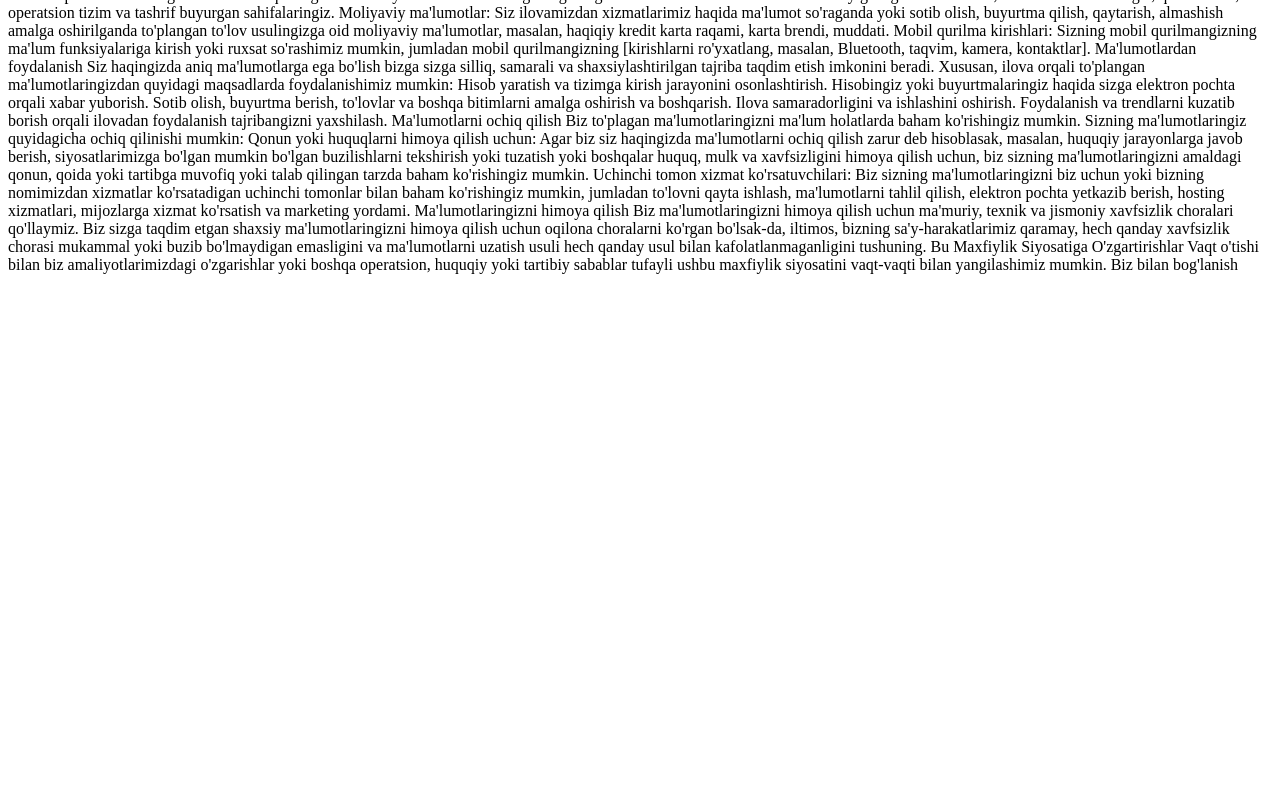
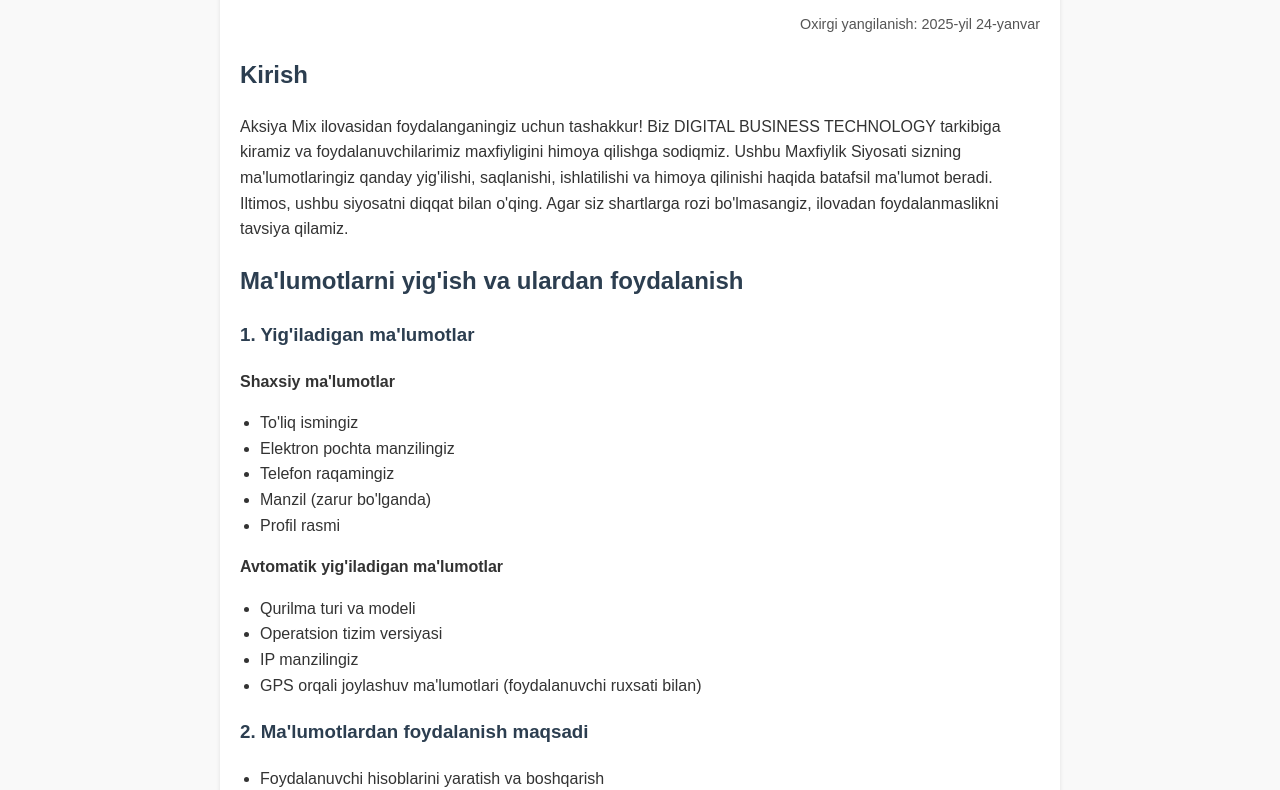
Before and after one commit to aksiyamix/privacy-policy-uz, a plain HTML site: page index.html in a window 1280 px wide. Shown: the part 120-910 px from the top of the page. Before the commit the page ends 800 px from the top, so only its background shows below. Drawn offline with Linux system fonts and the light colour scheme.

Commit message:
Update index.html

```diff
--- a/index.html
+++ b/index.html
@@ -1,50 +1,116 @@
 <!DOCTYPE html>
-<html lang="en">
+<html lang="uz">
 <head>
     <meta charset="UTF-8">
     <meta name="viewport" content="width=device-width, initial-scale=1.0">
-    <title>Document</title>
+    <title>Maxfiylik Siyosati</title>
+    <style>
+        body {
+            font-family: Arial, sans-serif;
+            line-height: 1.6;
+            margin: 0;
+            padding: 0;
+            background-color: #f9f9f9;
+            color: #333;
+        }
+        .container {
+            max-width: 800px;
+            margin: 20px auto;
+            padding: 20px;
+            background: #fff;
+            border-radius: 8px;
+            box-shadow: 0 2px 4px rgba(0, 0, 0, 0.1);
+        }
+        h1, h2, h3 {
+            color: #2c3e50;
+        }
+        h1 {
+            text-align: center;
+            margin-bottom: 20px;
+        }
+        ul {
+            padding-left: 20px;
+        }
+        .contact-info {
+            margin-top: 20px;
+            padding: 15px;
+            background: #f1f1f1;
+            border-left: 4px solid #2c3e50;
+        }
+        .contact-info p {
+            margin: 5px 0;
+        }
+        .updated {
+            text-align: right;
+            font-size: 0.9em;
+            color: #555;
+        }
+    </style>
 </head>
 <body>
-    <p> Aksiya Mix uchun Maxfiylik Siyosati
+    <div class="container">
+        <h1>Maxfiylik Siyosati</h1>
+        <p class="updated">Oxirgi yangilanish: 2025-yil 24-yanvar</p>
 
-    Oxirgi yangilanish: 31.05.2024
+        <h2>Kirish</h2>
+        <p>Aksiya Mix ilovasidan foydalanganingiz uchun tashakkur! Biz DIGITAL BUSINESS TECHNOLOGY tarkibiga kiramiz va foydalanuvchilarimiz maxfiyligini himoya qilishga sodiqmiz. Ushbu Maxfiylik Siyosati sizning ma'lumotlaringiz qanday yig'ilishi, saqlanishi, ishlatilishi va himoya qilinishi haqida batafsil ma'lumot beradi. Iltimos, ushbu siyosatni diqqat bilan o'qing. Agar siz shartlarga rozi bo'lmasangiz, ilovadan foydalanmaslikni tavsiya qilamiz.</p>
 
-    Kirish
+        <h2>Ma'lumotlarni yig'ish va ulardan foydalanish</h2>
+        <h3>1. Yig'iladigan ma'lumotlar</h3>
+        <p><strong>Shaxsiy ma'lumotlar</strong></p>
+        <ul>
+            <li>To'liq ismingiz</li>
+            <li>Elektron pochta manzilingiz</li>
+            <li>Telefon raqamingiz</li>
+            <li>Manzil (zarur bo'lganda)</li>
+            <li>Profil rasmi</li>
+        </ul>
+        <p><strong>Avtomatik yig'iladigan ma'lumotlar</strong></p>
+        <ul>
+            <li>Qurilma turi va modeli</li>
+            <li>Operatsion tizim versiyasi</li>
+            <li>IP manzilingiz</li>
+            <li>GPS orqali joylashuv ma'lumotlari (foydalanuvchi ruxsati bilan)</li>
+        </ul>
 
-    Aksiya Mix'ni tanlaganingiz uchun tashakkur. Biz DIGITAL BUSINESS TECHNOLOGY tarkibiy qismimiz va sizning maxfiyligingizni himoya qilishga sodiqmiz. Ushbu Maxfiylik Siyosati bizning mobil ilovamizdan foydalanganda sizning ma'lumotlaringizni qanday yig'ish, foydalanish, ochiq qilish va himoya qilishimiz haqida tushuntiradi. Iltimos, ushbu maxfiylik siyosatini diqqat bilan o'qing. Agar siz ushbu maxfiylik siyosatining shartlariga rozilik bildirmasangiz, iltimos, ilovaga kirishdan saqlaning.
+        <h3>2. Ma'lumotlardan foydalanish maqsadi</h3>
+        <ul>
+            <li>Foydalanuvchi hisoblarini yaratish va boshqarish</li>
+            <li>Xizmatlarimizni yaxshilash va shaxsiylashtirilgan tajriba taqdim etish</li>
+            <li>Yangiliklar va xizmatlarimiz haqidagi xabarnomalarni yuborish</li>
+            <li>Yuridik majburiyatlarga rioya qilish va siyosatlarimizni amalga oshirish</li>
+            <li>Foydalanuvchi tajribasini oshirish uchun tendensiyalarni tahlil qilish</li>
+        </ul>
 
-    Ma'lumotlarni yig'ish
+        <h2>Ma'lumotlarni saqlash</h2>
+        <h3>1. Saqlash usullari va muddati</h3>
+        <p>Sizning ma'lumotlaringiz himoyalangan serverlarda xavfsiz saqlanadi. Ushbu ma'lumotlarga faqat vakolatli xodimlar kirish huquqiga ega. Ma'lumotlar hisob o'chirilgandan so'ng bir yilgacha saqlanadi va keyinchalik o'chiriladi yoki anonimlashtiriladi.</p>
 
-    Ilovamizdan foydalanayotganda quyidagi usullar bilan siz haqingizda ma'lumot to'plashimiz mumkin:
+        <h3>2. Xavfsizlik choralari</h3>
+        <p>Ma'lumotlarni himoya qilish uchun shifrlash va xavfsizlik devorlari qo'llaniladi. Doimiy xavfsizlik auditlari o'tkaziladi.</p>
 
-    Shaxsiy ma'lumotlar: Ro'yxatdan o'tishda yoki ilovaning turli faoliyatlarida, masalan, onlayn chat va e'lonlar taxtalarida ishtirok etishda bizga ixtiyoriy tarzda taqdim etgan shaxsingizni tasdiqlovchi ma'lumotlar, masalan ismingiz, yuborish manzilingiz, elektron pochta manzilingiz va telefon raqamingiz.
-    Hosilaviy ma'lumotlar: Ilovaga kirganingizda serverlarimiz avtomatik ravishda yig'adigan ma'lumotlar, masalan IP manzilingiz, qurilma turi, operatsion tizim va tashrif buyurgan sahifalaringiz.
-    Moliyaviy ma'lumotlar: Siz ilovamizdan xizmatlarimiz haqida ma'lumot so'raganda yoki sotib olish, buyurtma qilish, qaytarish, almashish amalga oshirilganda to'plangan to'lov usulingizga oid moliyaviy ma'lumotlar, masalan, haqiqiy kredit karta raqami, karta brendi, muddati.
-    Mobil qurilma kirishlari: Sizning mobil qurilmangizning ma'lum funksiyalariga kirish yoki ruxsat so'rashimiz mumkin, jumladan mobil qurilmangizning [kirishlarni ro'yxatlang, masalan, Bluetooth, taqvim, kamera, kontaktlar].
-    Ma'lumotlardan foydalanish
+        <h2>Ma'lumotlarni oshkor qilish</h2>
+        <p>Quyidagi hollarda ma'lumotlaringiz uchinchi tomonlar bilan bo'lishilishi mumkin:</p>
+        <ul>
+            <li><strong>Yuridik majburiyatlar:</strong> Qonuniy talablar yoki sud qarorlariga rioya qilish uchun.</li>
+            <li><strong>Xizmat ko'rsatuvchilar:</strong> Texnik qo'llab-quvvatlash uchun uchinchi tomon xizmat ko'rsatuvchilar bilan ma'lumotlar almashiladi.</li>
+            <li><strong>Foydalanuvchi roziligi:</strong> Shaxsiy ma'lumotlar faqat sizning yozma yoki elektron roziligingiz bilan oshkor qilinadi.</li>
+        </ul>
 
-    Siz haqingizda aniq ma'lumotlarga ega bo'lish bizga sizga silliq, samarali va shaxsiylashtirilgan tajriba taqdim etish imkonini beradi. Xususan, ilova orqali to'plangan ma'lumotlaringizdan quyidagi maqsadlarda foydalanishimiz mumkin:
+        <h2>Foydalanuvchi huquqlari</h2>
+        <ul>
+            <li>Ma'lumotlarga kirish</li>
+            <li>Ma'lumotlarni o'chirish</li>
+            <li>Rozilikni qaytarib olish</li>
+        </ul>
 
-    Hisob yaratish va tizimga kirish jarayonini osonlashtirish.
-    Hisobingiz yoki buyurtmalaringiz haqida sizga elektron pochta orqali xabar yuborish.
-    Sotib olish, buyurtma berish, to'lovlar va boshqa bitimlarni amalga oshirish va boshqarish.
-    Ilova samaradorligini va ishlashini oshirish.
-    Foydalanish va trendlarni kuzatib borish orqali ilovadan foydalanish tajribangizni yaxshilash.
-    Ma'lumotlarni ochiq qilish
-
-    Biz to'plagan ma'lumotlaringizni ma'lum holatlarda baham ko'rishingiz mumkin. Sizning ma'lumotlaringiz quyidagicha ochiq qilinishi mumkin:
-
-    Qonun yoki huquqlarni himoya qilish uchun: Agar biz siz haqingizda ma'lumotlarni ochiq qilish zarur deb hisoblasak, masalan, huquqiy jarayonlarga javob berish, siyosatlarimizga bo'lgan mumkin bo'lgan buzilishlarni tekshirish yoki tuzatish yoki boshqalar huquq, mulk va xavfsizligini himoya qilish uchun, biz sizning ma'lumotlaringizni amaldagi qonun, qoida yoki tartibga muvofiq yoki talab qilingan tarzda baham ko'rishingiz mumkin.
-    Uchinchi tomon xizmat ko'rsatuvchilari: Biz sizning ma'lumotlaringizni biz uchun yoki bizning nomimizdan xizmatlar ko'rsatadigan uchinchi tomonlar bilan baham ko'rishingiz mumkin, jumladan to'lovni qayta ishlash, ma'lumotlarni tahlil qilish, elektron pochta yetkazib berish, hosting xizmatlari, mijozlarga xizmat ko'rsatish va marketing yordami.
-    Ma'lumotlaringizni himoya qilish
-
-    Biz ma'lumotlaringizni himoya qilish uchun ma'muriy, texnik va jismoniy xavfsizlik choralari qo'llaymiz. Biz sizga taqdim etgan shaxsiy ma'lumotlaringizni himoya qilish uchun oqilona choralarni ko'rgan bo'lsak-da, iltimos, bizning sa'y-harakatlarimiz qaramay, hech qanday xavfsizlik chorasi mukammal yoki buzib bo'lmaydigan emasligini va ma'lumotlarni uzatish usuli hech qanday usul bilan kafolatlanmaganligini tushuning.
-    Bu Maxfiylik Siyosatiga O'zgartirishlar
-
-    Vaqt o'tishi bilan biz amaliyotlarimizdagi o'zgarishlar yoki boshqa operatsion, huquqiy yoki tartibiy sabablar tufayli ushbu maxfiylik siyosatini vaqt-vaqti bilan yangilashimiz mumkin.
-    Biz bilan bog'lanish
-</p>
-
+        <h2>Biz bilan bog'lanish</h2>
+        <div class="contact-info">
+            <p><strong>Kompaniya:</strong> DIGITAL BUSINESS TECHNOLOGY</p>
+            <p><strong>Manzil:</strong> Bunyodkor shoh ko'chasi 47, 100161, Toshkent, O'zbekiston</p>
+            <p><strong>Elektron pochta:</strong> aksiyamix@gmail.com</p>
+            <p><strong>Telefon:</strong> +998 90 043 77 47</p>
+        </div>
+    </div>
 </body>
 </html>
```
